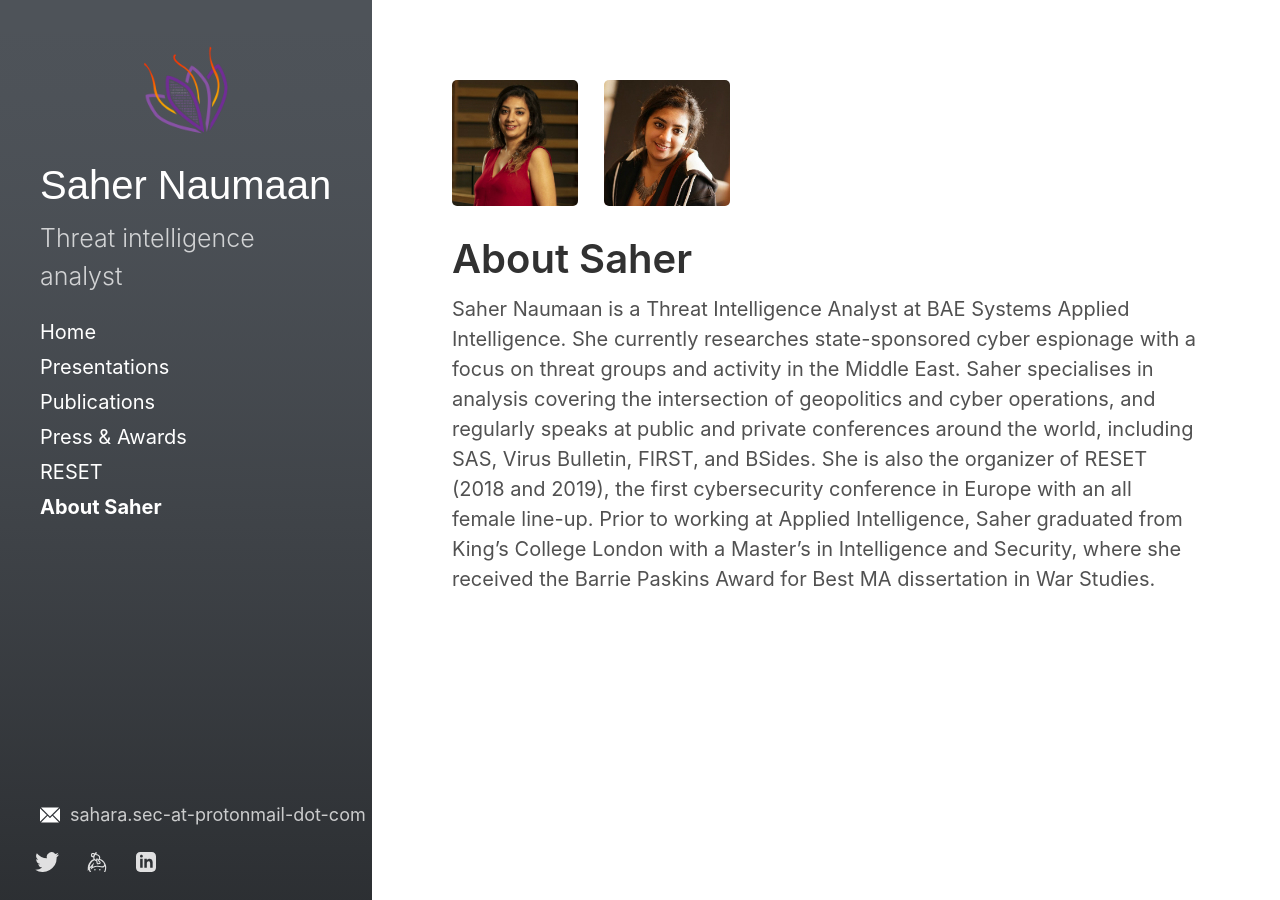
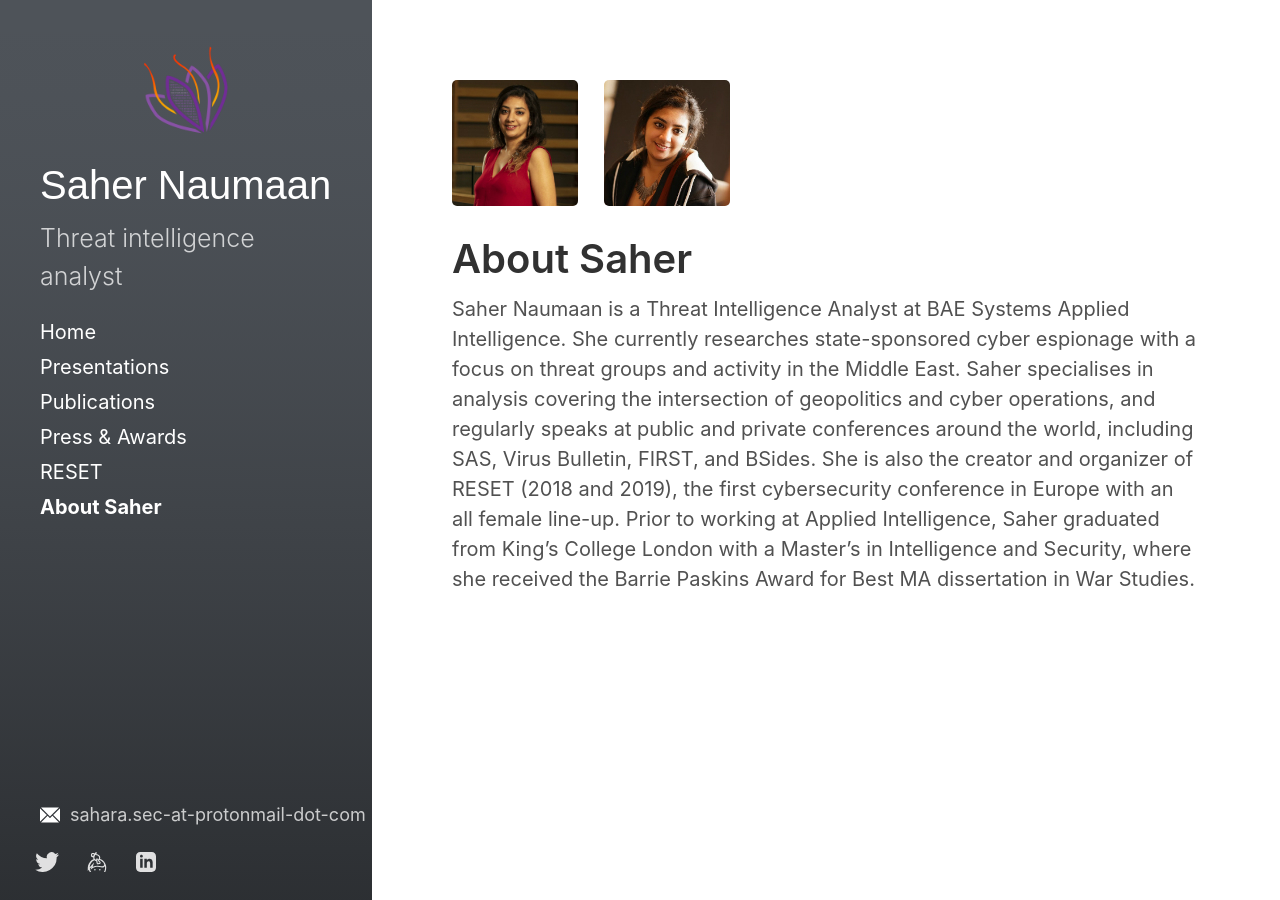
Before and after one commit to saffron-sec/saffron-sec.github.io, a Jekyll site: the page built from about.md, in a window 1280 px wide. Built offline with Jekyll 4.4.1, drawn with Linux system fonts in a browser that asks for light colours; some of the changed lines change nothing that is shown.

Commit message:
chg: update about page

```diff
--- a/_layouts/about.html
+++ b/_layouts/about.html
@@ -13,8 +13,7 @@
   {% if page.hide_title %}
   <h1 class="page-title">{{page.title}}</h1>
   {% endif %}
-  <p>Saher Naumaan is a Threat Intelligence Analyst at BAE Systems Applied Intelligence. She currently researches state-sponsored cyber espionage with a focus on threat groups and activity in the Middle East. Saher specialises in analysis covering the intersection of geopolitics and cyber operations, and regularly speaks at public and private conferences around the world, including SAS, Virus Bulletin, FIRST, and BSides. She is also the organizer of RESET (2018 and 2019), the first cybersecurity conference in Europe with an all female line-up. Prior to working at Applied Intelligence, Saher graduated from King’s College London with a Master’s in Intelligence and Security, where she received the Barrie Paskins Award for Best MA dissertation in War Studies.</p>
-
+  {{content}}
   <script src="https://code.jquery.com/jquery-3.4.1.min.js"> </script>
   <script src="/assets/js/lightbox-plus-jquery.min.js"></script>
 </div>
--- a/about.md
+++ b/about.md
@@ -15,4 +15,4 @@
     thumb: saher-1-thumb.jpg
 ---
 
-Saher Naumaan is a Threat Intelligence Analyst at BAE Systems Applied Intelligence. She currently researches state-sponsored cyber espionage with a focus on threat groups and activity in the Middle East. Saher specialises in analysis covering the intersection of geopolitics and cyber operations, and regularly speaks at public and private conferences around the world, including SAS, Virus Bulletin, FIRST, and BSides. Prior to working at Applied Intelligence, Saher graduated from King’s College London with a Master’s in Intelligence and Security, where she received the Barrie Paskins Award for Best MA dissertation in War Studies.
+Saher Naumaan is a Threat Intelligence Analyst at BAE Systems Applied Intelligence. She currently researches state-sponsored cyber espionage with a focus on threat groups and activity in the Middle East. Saher specialises in analysis covering the intersection of geopolitics and cyber operations, and regularly speaks at public and private conferences around the world, including SAS, Virus Bulletin, FIRST, and BSides. She is also the creator and organizer of RESET (2018 and 2019), the first cybersecurity conference in Europe with an all female line-up. Prior to working at Applied Intelligence, Saher graduated from King’s College London with a Master’s in Intelligence and Security, where she received the Barrie Paskins Award for Best MA dissertation in War Studies.
```
